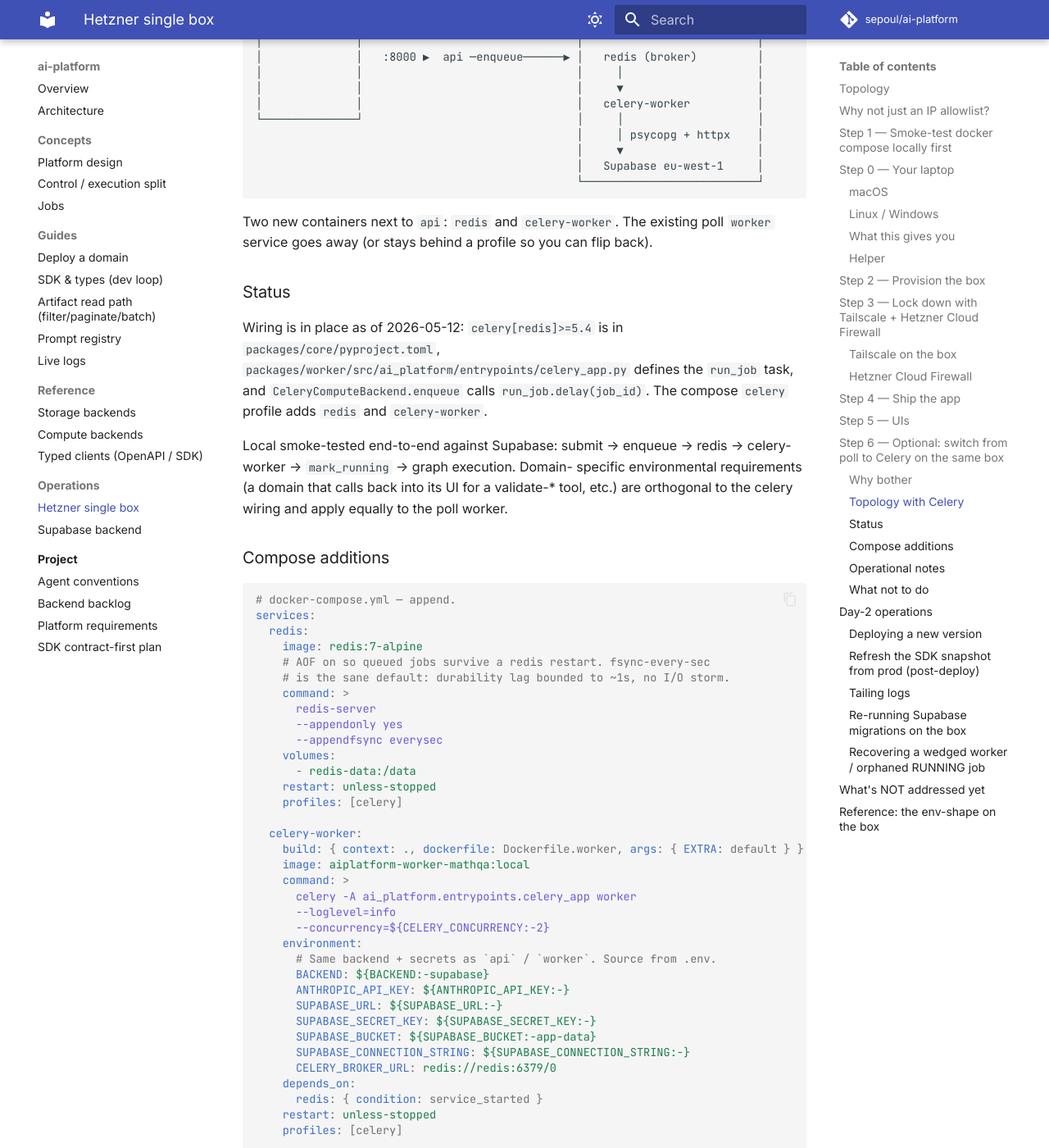
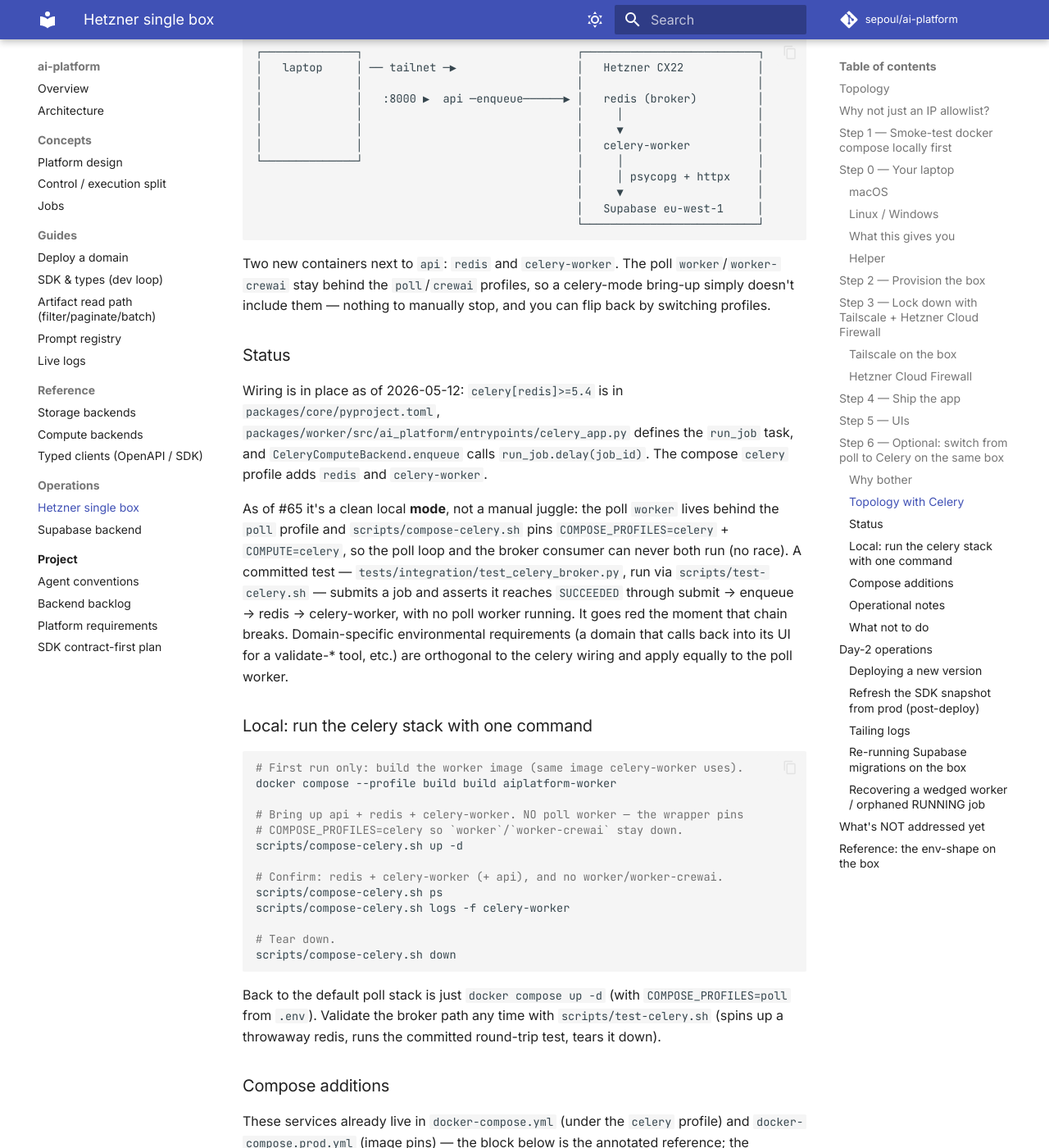
Before and after one commit to sepoul/ai-platform, an MkDocs documentation site: the page built from docs/operations/hetzner-deploy.md, in a window 1280 px wide and 1400 px high, scrolled down 7703 px. Shown: the whole window at 82% size. Built offline with MkDocs 1.6.1 and Material for MkDocs 9.7.7, drawn with Linux system fonts in a browser that asks for light colours; comment, search, counter and statistics services are not loaded; some of the changed text lies outside the part shown.

Commit message:
feat(celery): clean local compose mode (no poll/celery race) + committed broker test (#65)
Make `COMPUTE=celery` a single-command local mode with no execution-path
race, and prove the broker path with an automated test. Part of the
Celery epic (#64).

Mode split (profiles):
- Gate the poll `worker` behind a new `poll` profile. A non-profiled
  service can't be excluded from a compose up, so an always-on `worker`
  would race the celery consumer under `--profile celery`. `.env.example`
  now ships `COMPOSE_PROFILES=poll` so `docker compose up` still starts
  the poll worker by default.
- `scripts/compose-celery.sh` is the one documented celery command: it
  pins `COMPOSE_PROFILES=celery` + `COMPUTE=celery`, so the poll workers
  stay down regardless of `.env` (a shell/CLI profile set replaces, not
  merges, the env var) and the API enqueues to redis. Result:
  `... ps` shows api + redis + celery-worker and no worker/worker-crewai.

Broker readiness:
- Add a `redis` healthcheck (`redis-cli ping`) and switch `celery-worker`
  to `depends_on: redis: condition: service_healthy` so the consumer
  doesn't boot before the broker accepts connections.

Committed validation:
- `tests/integration/test_celery_broker.py` submits a `_demo` job and
  asserts it reaches SUCCEEDED via submit -> enqueue -> redis ->
  celery-worker. It spawns its own celery worker subprocess and never
  starts a poll worker, so SUCCEEDED proves the broker drove it. Skipped
  unless a redis broker is reachable, so `pytest tests` stays green/fast.
- `scripts/test-celery.sh` is the wired make/script target: spins up a
  throwaway redis, runs the gated test, tears it down.

Keep prod on poll (no flip; that's #68):
- `redeploy.sh` default profiles become `ui crewai poll` so the
  default-runtime worker still comes up now that it's behind `poll`.
  Same services as before, just an explicit profile.

Docs:
- `.env.example`: document COMPOSE_PROFILES / COMPUTE / CELERY_BROKER_URL /
  CELERY_CONCURRENCY.
- compose comments + `hetzner-deploy.md` §6: exact local up/down commands,
  cross-linked; drop the obsolete "also stop worker" guidance.

Co-Authored-By: Claude Opus 4.8 (1M context) <noreply@anthropic.com>

````diff
--- a/docker-compose.prod.yml
+++ b/docker-compose.prod.yml
@@ -10,9 +10,9 @@
 #
 # Production runs BOTH workers simultaneously (different domains use
 # different agentic libraries — pydantic_ai for math_qa, CrewAI for
-# math_conversation). `worker-crewai` inherits the `crewai` profile from
-# the base file; `redeploy.sh` opts it in by default. The `ui` profile
-# brings up math-ui.
+# math_conversation). `worker` is behind the `poll` profile and
+# `worker-crewai` behind `crewai`; `redeploy.sh` opts both in by default
+# (PROFILES="ui crewai poll"). The `ui` profile brings up math-ui.
 
 services:
   api:
--- a/docs/operations/hetzner-deploy.md
+++ b/docs/operations/hetzner-deploy.md
@@ -13,8 +13,10 @@ zero-downtime story; that's a different document.
 > (`ghcr.io/sepoul/aiplatform-{api,worker,worker-crewai}:latest`); the box
 > pulls them via
 > [`infra/hetzner/scripts/redeploy.sh`](../infra/hetzner/scripts/redeploy.sh).
-> Step 6's Celery wiring is implemented and locally smoke-tested via
-> `--profile celery`; not yet exercised on the box. The manual
+> Step 6's Celery wiring is implemented and runs as a clean local mode
+> (`scripts/compose-celery.sh up -d`, no poll/celery race) with a
+> committed broker round-trip test (`scripts/test-celery.sh`); not yet
+> exercised on the box. The manual
 > provisioning steps below are now the *reference* — the day-to-day
 > path is `terraform apply` then `redeploy.sh`. See
 > [infra/hetzner/README.md](../infra/hetzner/README.md).
@@ -375,8 +377,9 @@ multi-worker.
 ```
 
 Two new containers next to `api`: `redis` and `celery-worker`. The
-existing poll `worker` service goes away (or stays behind a profile
-so you can flip back).
+poll `worker`/`worker-crewai` stay behind the `poll`/`crewai`
+profiles, so a celery-mode bring-up simply doesn't include them —
+nothing to manually stop, and you can flip back by switching profiles.
 
 ### Status
 
@@ -386,16 +389,49 @@ defines the `run_job` task, and `CeleryComputeBackend.enqueue` calls
 `run_job.delay(job_id)`. The compose `celery` profile adds `redis`
 and `celery-worker`.
 
-Local smoke-tested end-to-end against Supabase: submit → enqueue →
-redis → celery-worker → `mark_running` → graph execution. Domain-
-specific environmental requirements (a domain that calls back into
-its UI for a validate-* tool, etc.) are orthogonal to the celery
-wiring and apply equally to the poll worker.
+As of #65 it's a clean local **mode**, not a manual juggle: the poll
+`worker` lives behind the `poll` profile and `scripts/compose-celery.sh`
+pins `COMPOSE_PROFILES=celery` + `COMPUTE=celery`, so the poll loop and
+the broker consumer can never both run (no race). A committed test —
+`tests/integration/test_celery_broker.py`, run via `scripts/test-celery.sh`
+— submits a job and asserts it reaches `SUCCEEDED` through
+submit → enqueue → redis → celery-worker, with no poll worker running.
+It goes red the moment that chain breaks. Domain-specific environmental
+requirements (a domain that calls back into its UI for a validate-* tool,
+etc.) are orthogonal to the celery wiring and apply equally to the poll
+worker.
+
+### Local: run the celery stack with one command
+
+```bash
+# First run only: build the worker image (same image celery-worker uses).
+docker compose --profile build build aiplatform-worker
+
+# Bring up api + redis + celery-worker. NO poll worker — the wrapper pins
+# COMPOSE_PROFILES=celery so `worker`/`worker-crewai` stay down.
+scripts/compose-celery.sh up -d
+
+# Confirm: redis + celery-worker (+ api), and no worker/worker-crewai.
+scripts/compose-celery.sh ps
+scripts/compose-celery.sh logs -f celery-worker
+
+# Tear down.
+scripts/compose-celery.sh down
+```
+
+Back to the default poll stack is just `docker compose up -d` (with
+`COMPOSE_PROFILES=poll` from `.env`). Validate the broker path any time
+with `scripts/test-celery.sh` (spins up a throwaway redis, runs the
+committed round-trip test, tears it down).
 
 ### Compose additions
 
+These services already live in `docker-compose.yml` (under the `celery`
+profile) and `docker-compose.prod.yml` (image pins) — the block below is
+the annotated reference; the committed compose is the source of truth.
+
 ```yaml
-# docker-compose.yml — append.
+# docker-compose.yml — already present (celery profile).
 services:
   redis:
     image: redis:7-alpine
@@ -427,7 +463,10 @@ services:
       SUPABASE_CONNECTION_STRING: ${SUPABASE_CONNECTION_STRING:-}
       CELERY_BROKER_URL: redis://redis:6379/0
     depends_on:
-      redis: { condition: service_started }
+      # Wait for the broker to pass its healthcheck (redis-cli ping)
+      # before the consumer boots — see `redis.healthcheck` in the
+      # actual docker-compose.yml, which is the source of truth.
+      redis: { condition: service_healthy }
     restart: unless-stopped
     profiles: [celery]
 
@@ -443,29 +482,27 @@ volumes:
   redis-data:
 ```
 
-The `profiles: [celery]` markers mean `docker compose up -d` alone
-keeps using the poll worker (current behavior). When you're ready:
+The poll `worker`/`worker-crewai` sit behind the `poll`/`crewai`
+profiles and the broker pair behind `celery`, so the two modes are
+selected by profile — never both up, no manual `stop worker`. When
+you're ready to flip the box (the full rehearsed flip + rollback is
+tracked in #68):
 
 ```bash
 # .env on the box gets two new lines:
 COMPUTE=celery
 CELERY_CONCURRENCY=2   # bump to taste
 
-# Bring up everything, including the new services. The override file
-# points the celery-worker image at GHCR; no build on the box.
-docker compose -f docker-compose.yml -f docker-compose.prod.yml \
-  --profile celery pull
-docker compose -f docker-compose.yml -f docker-compose.prod.yml \
-  --profile celery up -d
-
-# Stop the old poll worker — its job is now redis + celery-worker's.
-docker compose -f docker-compose.yml -f docker-compose.prod.yml stop worker
-docker compose -f docker-compose.yml -f docker-compose.prod.yml rm -f worker
+# Select the celery profile set (NOT poll) so the broker pair comes up
+# and the poll workers stay down. Per-runtime routing (crewai vs default
+# on celery) is its own child (#66); until then run a single celery pool
+# on an env that satisfies every runtime.
+PROFILES="ui celery" ./infra/hetzner/scripts/redeploy.sh
 ```
 
-To roll back: unset `COMPUTE`, `docker compose up -d worker`, take
-down the celery services. The repo is the durable store either way;
-both backends see the same Supabase rows.
+To roll back: drop `COMPUTE=celery` and redeploy with the default
+profiles (`./redeploy.sh`, which is `ui crewai poll`). The repo is the
+durable store either way; both backends see the same Supabase rows.
 
 ### Operational notes
 
````
Also changed, not shown: docker-compose.yml (+48 -8 lines), 5 other files.
